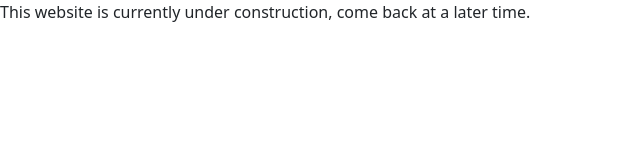
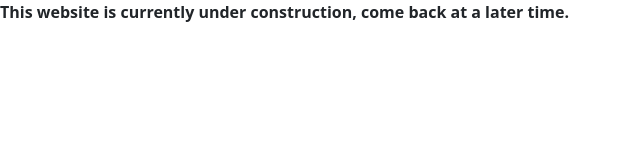
Before and after one commit to theblobscp/cult, a plain HTML site: page index.html in a window 1280 px wide. Shown: the whole page, without its empty margins (0-640 px from the left). Drawn offline with nearby package versions, Linux system fonts and the light colour scheme.

Commit message:
Make website look a little bit better

```diff
--- a/index.html
+++ b/index.html
@@ -6,6 +6,6 @@
 <script src="https://cdn.jsdelivr.net/npm/bootstrap@5.2.0/dist/js/bootstrap.bundle.min.js" integrity="sha384-A3rJD856KowSb7dwlZdYEkO39Gagi7vIsF0jrRAoQmDKKtQBHUuLZ9AsSv4jD4Xa" crossorigin="anonymous"></script>
 </head>
 <body>
-<p>This website is currently under construction, come back at a later time.</p>
+<p style="center"><b>This website is currently under construction, come back at a later time.</b></p>
 </body>
 </html>
```
